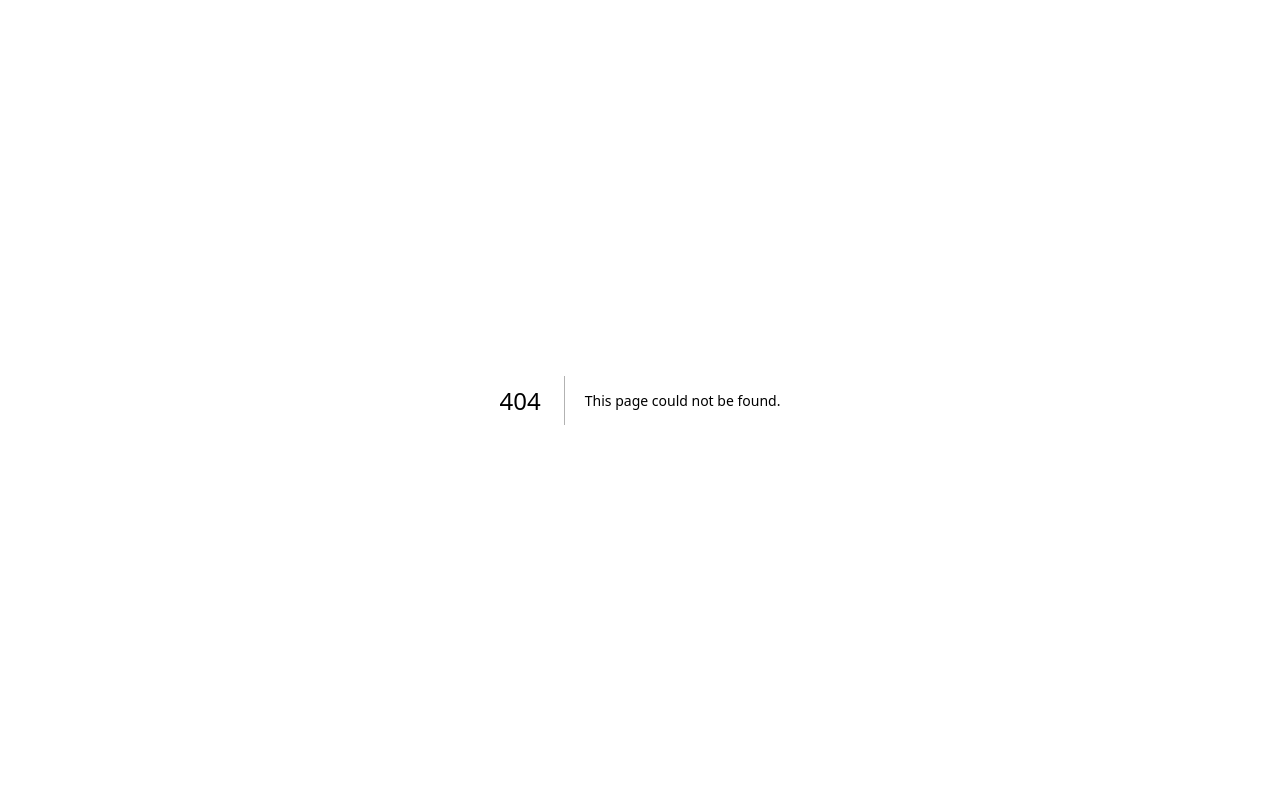
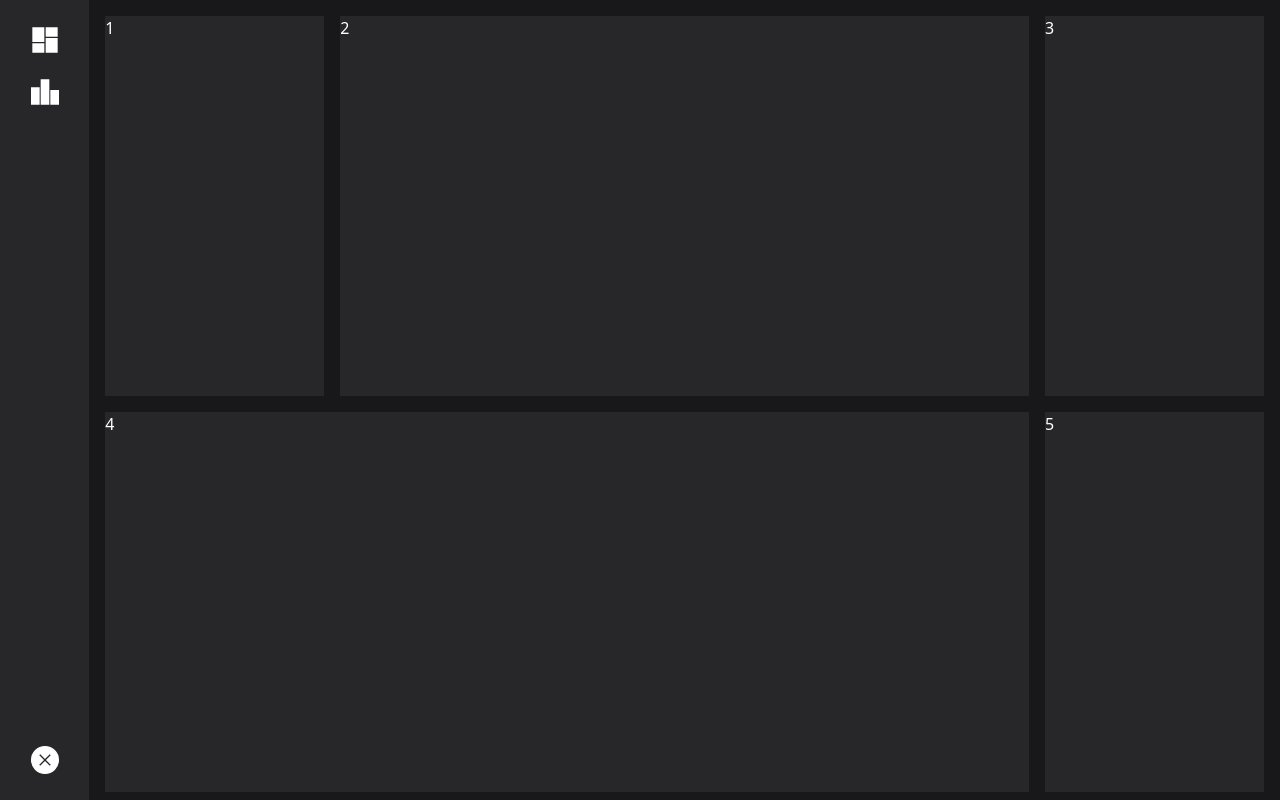
Before and after one commit to BasegBot/InvestWeb, a Next.js app: page /dashboard in a window 1280 px wide. Before the commit this address had no page. Built offline with nearby package versions, Linux system fonts and the light colour scheme.

Commit message:
dashboard init

```diff
--- /dev/null
+++ b/components/dashboard/NavBar.tsx
@@ -0,0 +1,145 @@
+import { m, Variants } from "framer-motion";
+import Link from "next/link";
+
+function NavBar() {
+  return (
+    <m.div
+      className="mr-2 flex h-full w-24 flex-col items-center justify-between bg-zinc-800 p-1"
+      variants={navContainerVariants}
+      initial="initial"
+      animate="animate"
+    >
+      <m.div className="flex flex-col pt-5" variants={navStripVariants}>
+        <m.div variants={navIconVariants} className="pb-5">
+          <Link href="/dashboard">
+            <DashIcon />
+          </Link>
+        </m.div>
+        <m.div variants={navIconVariants} className="pb-5">
+          <Link href="/dashboard/ranking">
+            <RankingIcon />
+          </Link>
+        </m.div>
+      </m.div>
+      <m.div
+        className="flex w-full flex-col items-center justify-center pb-5"
+        variants={navStripVariants}
+      >
+        <Link href="/">
+          <ExitIcon />
+        </Link>
+      </m.div>
+    </m.div>
+  );
+}
+
+const NavSvgWrap = (props: { children: React.ReactNode }) => {
+  return (
+    <m.svg
+      className="cursor-pointer"
+      viewBox="0 0 24 24"
+      width="32"
+      height="32"
+      x={0}
+      y={0}
+      origin="center"
+    >
+      {props.children}
+    </m.svg>
+  );
+};
+
+const DashIcon = () => {
+  return (
+    <NavSvgWrap>
+      <m.path
+        d="M3 13h8V3H3v10zm0 8h8v-6H3v6zm10 0h8V11h-8v10zm0-18v6h8V3h-8z"
+        fill="white"
+        stroke="white"
+        strokeWidth="1"
+      />
+    </NavSvgWrap>
+  );
+};
+
+const ExitIcon = () => {
+  return (
+    <NavSvgWrap>
+      <m.path
+        d="M12 2C6.47 2 2 6.47 2 12s4.47 10 10 10 10-4.47 10-10S17.53 2 12 2zm5 13.59L15.59 17 12 13.41 8.41 17 7 15.59 10.59 12 7 8.41 8.41 7 12 10.59 15.59 7 17 8.41 13.41 12 17 15.59z"
+        fill="white"
+        stroke="white"
+        strokeWidth="1"
+      />
+    </NavSvgWrap>
+  );
+};
+
+const RankingIcon = () => {
+  return (
+    <NavSvgWrap>
+      <m.path
+        d="M7.5 21H2V9h5.5v12zm7.25-18h-5.5v18h5.5V3zM22 11h-5.5v10H22V11z"
+        fill="white"
+        stroke="white"
+        strokeWidth="1"
+      />
+    </NavSvgWrap>
+  );
+};
+
+const navContainerVariants: Variants = {
+  initial: {
+    opacity: 0,
+    x: -100,
+  },
+  animate: {
+    opacity: 1,
+    x: 0,
+    transition: {
+      delay: 0.5,
+      duration: 1.0,
+      type: "spring",
+      bounce: 0.5,
+      stiffness: 80,
+      delayChildren: 1.25,
+      staggerChildren: 0.25,
+    },
+  },
+};
+
+const navStripVariants: Variants = {
+  initial: {
+    opacity: 0,
+    y: 100,
+  },
+  animate: {
+    opacity: 1,
+    y: 0,
+    transition: {
+      duration: 1.0,
+      type: "spring",
+      bounce: 0.5,
+      stiffness: 80,
+      staggerChildren: 0.25,
+      delayChildren: 0.1,
+    },
+  },
+};
+
+const navIconVariants: Variants = {
+  initial: {
+    opacity: 0,
+  },
+  animate: {
+    opacity: 1,
+    transition: {
+      duration: 1.0,
+      type: "spring",
+      bounce: 0.5,
+      stiffness: 80,
+    },
+  },
+};
+
+export default NavBar;
--- /dev/null
+++ b/layouts/DashLayout.tsx
@@ -0,0 +1,70 @@
+import {
+  AnimatePresence,
+  domAnimation,
+  LazyMotion,
+  m,
+  Variants,
+} from "framer-motion";
+import Head from "next/head";
+import { useRouter } from "next/router";
+import NavBar from "../components/dashboard/NavBar";
+import { NavTemplate } from "./NavTemplates";
+
+interface DashLayoutProps {
+  children: React.ReactNode;
+}
+
+function DashLayout(props: DashLayoutProps) {
+  // get the current route for animation purposes
+  const router = useRouter();
+  return (
+    <>
+      <Head>
+        <title>Dashboard - InvestBot</title>
+        <meta name="description" content="Dashboard statistics for InvestBot" />
+        <link rel="icon" href="/favicon.ico" />
+        <meta name="theme-color" content="#c084fc" />
+        <meta property="og:title" content="InvestBot" />
+        <meta
+          property="og:description"
+          content="Serving anny's community est. 2022"
+        />
+        <meta property="og:image" content="/img/logo.webp" />
+        <meta property="og:type" content="website" />
+        <meta property="og:site_name" content="InvestBot" />
+      </Head>
+
+      <div className="flex h-screen w-screen flex-row overflow-hidden">
+        {/* dashboard nav bar */}
+        <LazyMotion features={domAnimation}>
+          <AnimatePresence mode="wait">
+            <NavBar />
+          </AnimatePresence>
+        </LazyMotion>
+        {/* dashboard content */}
+        <LazyMotion features={domAnimation}>
+          <AnimatePresence mode="wait">
+            <m.div
+              key={router.route.concat("layout-fade")}
+              className="h-screen w-screen"
+              variants={containerVariants}
+              initial="initial"
+              animate="animate"
+              exit="exit"
+            >
+              {props.children}
+            </m.div>
+          </AnimatePresence>
+        </LazyMotion>
+      </div>
+    </>
+  );
+}
+
+const containerVariants: Variants = {
+  initial: { opacity: 0 },
+  animate: { opacity: 1 },
+  exit: { opacity: 0 },
+};
+
+export default DashLayout;
--- a/layouts/NavTemplates.tsx
+++ b/layouts/NavTemplates.tsx
@@ -50,6 +50,7 @@ interface NavTemplate {
 const homeMain: NavTemplate[] = [
   { content: <DefaultNavOption label="Home" href="/" /> },
   // { content: <DefaultNavOption label="About" href="/about" /> },
+  { content: <DefaultNavOption label="Dashboard" href="/dashboard" /> },
   { content: <DefaultNavOption label="Team" href="/team" /> },
   // { content: <DefaultNavOption label="Contact" href="/contact" /> },
 ];
--- /dev/null
+++ b/pages/dashboard/index.tsx
@@ -0,0 +1,89 @@
+import { m, Variants } from "framer-motion";
+import Head from "next/head";
+import { ReactElement } from "react";
+import DashLayout from "../../layouts/DashLayout";
+
+// not very mobile friendly yet
+function Dashboard() {
+  return (
+    <>
+      <Head>
+        <title>Dashboard - InvestBot</title>
+      </Head>
+      <m.div
+        className="inline-grid h-full w-full grid-cols-2 pt-2 pr-2 xl:grid-cols-5"
+        variants={gridContainerVariants}
+        initial="initial"
+        animate="animate"
+      >
+        <m.div
+          className="col-span-1 m-2 bg-zinc-800"
+          variants={gridItemVariants}
+        >
+          1
+        </m.div>
+        <m.div
+          className="col-span-3 m-2 bg-zinc-800"
+          variants={gridItemVariants}
+        >
+          2
+        </m.div>
+        <m.div
+          className="col-span-1 m-2 bg-zinc-800"
+          variants={gridItemVariants}
+        >
+          3
+        </m.div>
+        <m.div
+          className="col-span-4 m-2 bg-zinc-800"
+          variants={gridItemVariants}
+        >
+          4
+        </m.div>
+        <m.div
+          className="col-span-1 m-2 bg-zinc-800"
+          variants={gridItemVariants}
+        >
+          5
+        </m.div>
+      </m.div>
+    </>
+  );
+}
+
+const gridContainerVariants: Variants = {
+  initial: {
+    opacity: 0,
+    y: -100,
+  },
+  animate: {
+    opacity: 1,
+    y: 0,
+    transition: {
+      delay: 0.8,
+      staggerChildren: 0.4,
+      duration: 1.5,
+      type: "spring",
+      bounce: 0.5,
+      stiffness: 80,
+    },
+  },
+};
+
+const gridItemVariants: Variants = {
+  initial: {
+    opacity: 0,
+  },
+  animate: {
+    opacity: 1,
+    transition: {
+      duration: 1.0,
+    },
+  },
+};
+
+Dashboard.getLayout = function getLayout(page: ReactElement) {
+  return <DashLayout>{page}</DashLayout>;
+};
+
+export default Dashboard;
--- /dev/null
+++ b/pages/dashboard/ranking.tsx
@@ -0,0 +1,70 @@
+import { m, Variants } from "framer-motion";
+import Head from "next/head";
+import { ReactElement } from "react";
+import DashLayout from "../../layouts/DashLayout";
+
+function Dashboard() {
+  return (
+    <>
+      <Head>
+        <title>Ranking - InvestBot</title>
+      </Head>
+      <div className="flex min-h-screen flex-col items-center justify-start py-2">
+        <m.div
+          className="grid w-[90vw] grid-cols-1 py-2 sm:grid-cols-2 md:grid-cols-4 lg:w-[75vw]"
+          variants={containerVariants}
+          initial="initial"
+          animate="animate"
+        >
+          <m.div
+            className="col-span-1 flex w-full items-center justify-center bg-gradient-to-r from-purple-400 to-pink-600 bg-clip-text pt-[200px] pb-[100px] font-plusJakarta text-transparent sm:col-span-2 md:col-span-4"
+            variants={headerVariants}
+          >
+            <m.h1 className="text-6xl">rankings</m.h1>
+          </m.div>
+        </m.div>
+      </div>
+    </>
+  );
+}
+
+const containerVariants: Variants = {
+  initial: {
+    opacity: 1,
+  },
+  animate: {
+    opacity: 1,
+    transition: {
+      duration: 2,
+      delayChildren: 0.5,
+      staggerChildren: 0.25,
+      type: "spring",
+      bounce: 0.5,
+      stiffness: 80,
+    },
+  },
+};
+
+const headerVariants: Variants = {
+  initial: {
+    opacity: 0,
+    y: 100,
+  },
+  animate: {
+    opacity: 1,
+    y: 0,
+    transition: {
+      delay: 0.5,
+      duration: 1.0,
+      type: "spring",
+      bounce: 0.5,
+      stiffness: 80,
+    },
+  },
+};
+
+Dashboard.getLayout = function getLayout(page: ReactElement) {
+  return <DashLayout>{page}</DashLayout>;
+};
+
+export default Dashboard;
```
